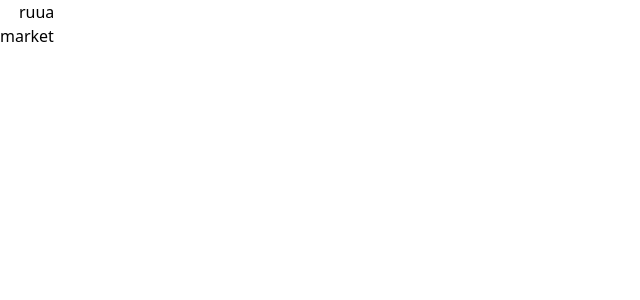
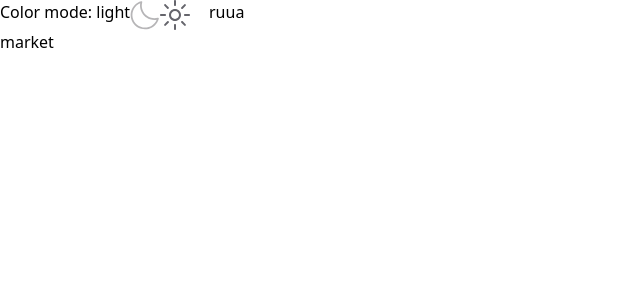
Before and after one commit to PrimalCat-Real/TradeHunter, a Nuxt app: page / in a window 1280 px wide. Shown: the top 300 px of the page, without its empty margins (0-640 px from the left). Built offline with nearby package versions, Linux system fonts and the light colour scheme.

Commit message:
make welcome layout

```diff
--- a/layouts/welcome.vue
+++ b/layouts/welcome.vue
@@ -1,6 +1,12 @@
+<script setup>
+
+</script>
+
 <template>
-  <div>
-    <nav>
+  <div class="h-screen color-mode dark:bg-dark-default bg-light-default font-inter" data-color-mode="dark">
+    <nav class="flex">
+        <h1 class="light:text-red-200">Color mode: {{ $colorMode.value }}</h1>
+        <ThemeSwitcher></ThemeSwitcher>
         <ChangeLang></ChangeLang>
     </nav>
     <slot/>
@@ -9,7 +15,11 @@
 
 <script>
 export default {
-
+    data() {
+        return {
+            darkMode: false
+        }
+    },
 }
 </script>
 
```
